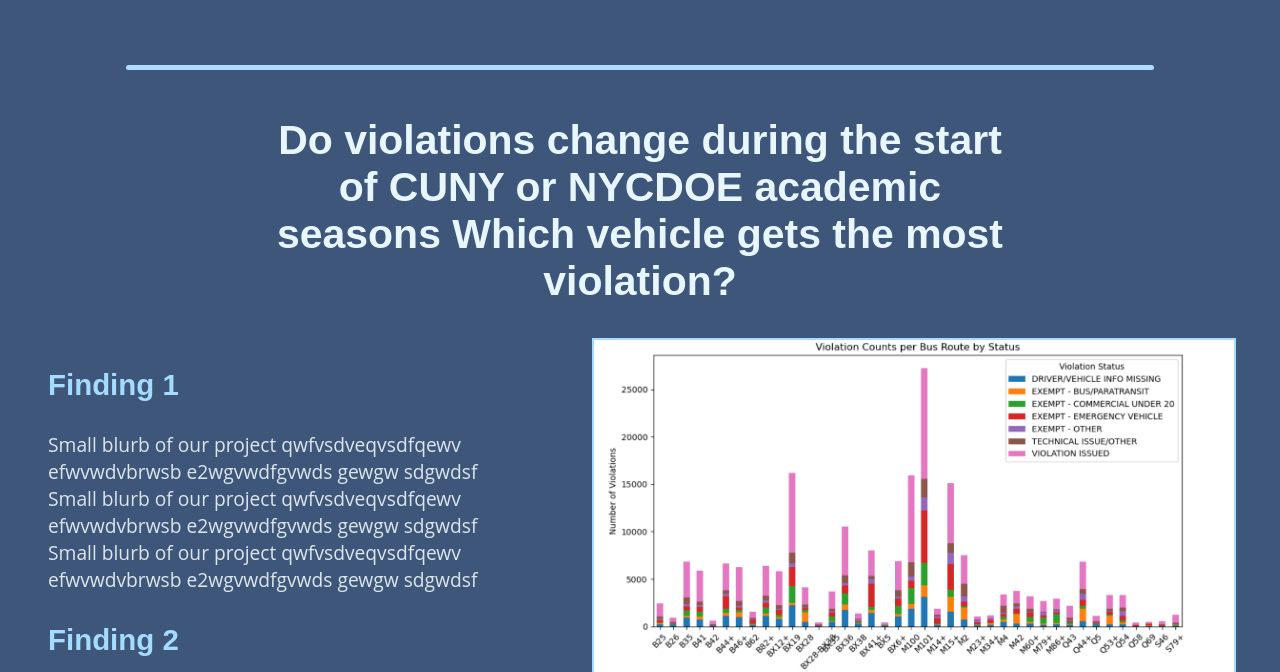
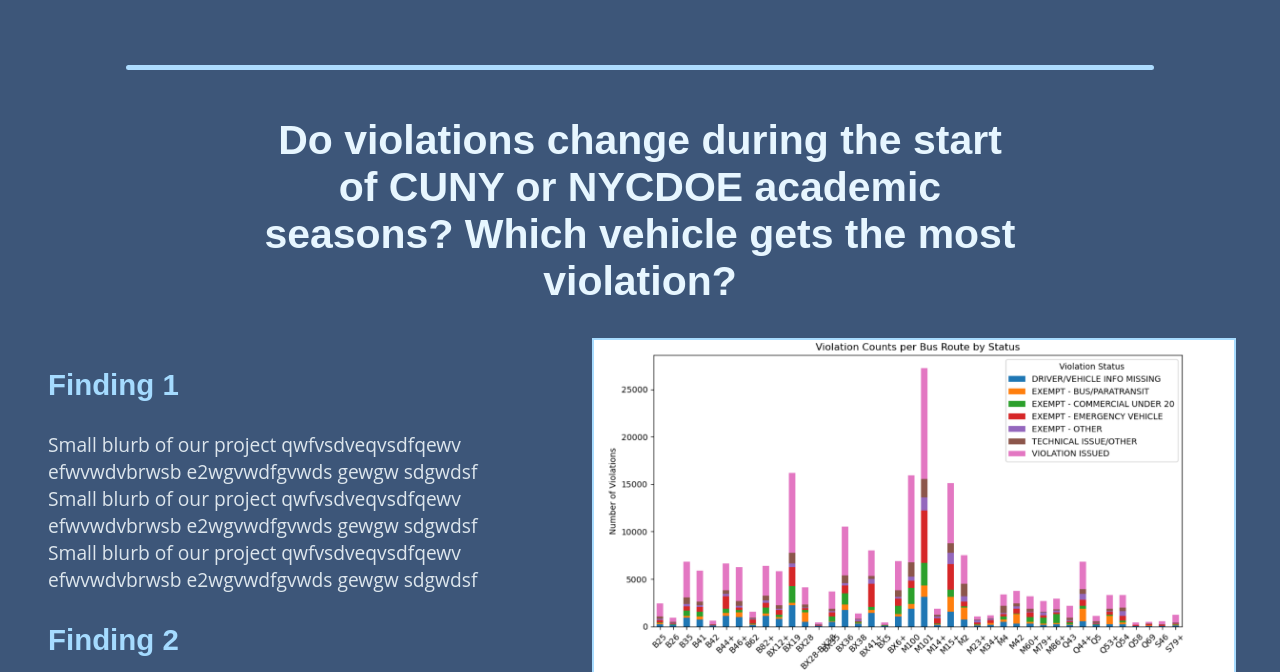
Before and after one commit to sheldonwuhung/MTA-MHC-Datathon, a plain HTML site: page index.html in a window 1280 px wide. Shown: the part 3723-4395 px from the top of the page. Drawn offline with nearby package versions, Linux system fonts and the light colour scheme.

Commit message:
sentence

```diff
--- a/index.html
+++ b/index.html
@@ -162,7 +162,7 @@
 
         <hr class="two">
 
-        <h2 id="question-3">Do violations change during the start of CUNY or NYCDOE academic seasons Which vehicle gets the most violation?</h2>
+        <h2 id="question-3">Do violations change during the start of CUNY or NYCDOE academic seasons? Which vehicle gets the most violation?</h2>
 
         <div class="row-ten">
             <div class="ten-left margin-center">
```
